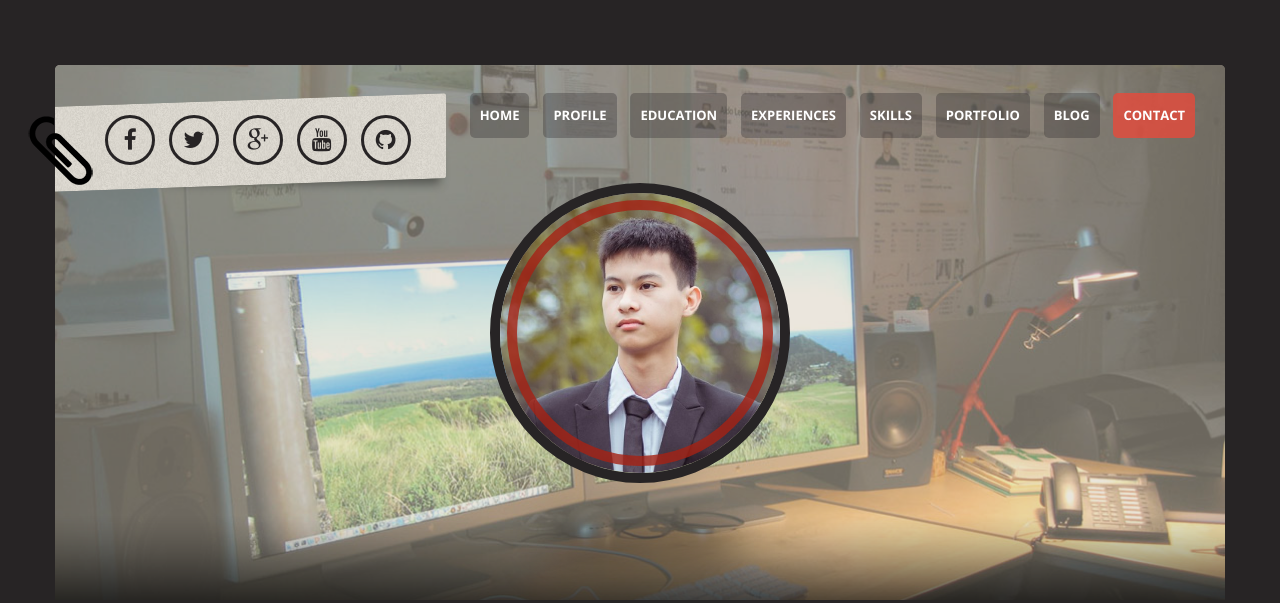
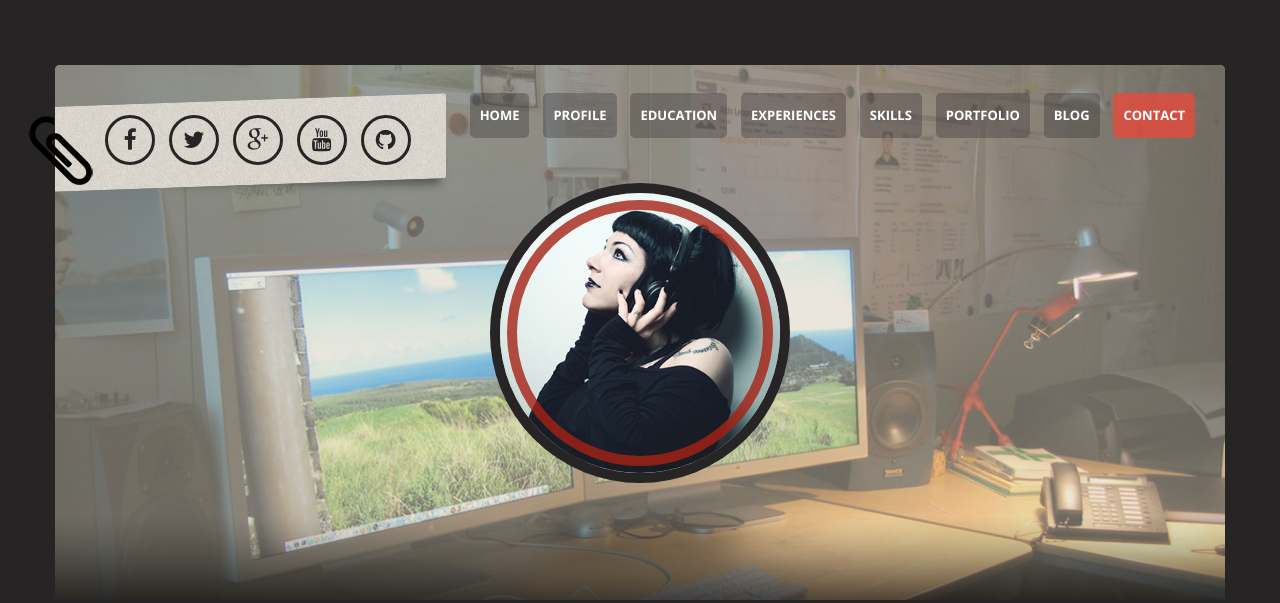
Before and after one commit to pikenta/pikenta.github.io, a plain HTML site: page index.html in a window 1280 px wide. Shown: the top 603 px of the page. Drawn offline with nearby package versions, Linux system fonts and the light colour scheme.

Commit message:
Update index.html

```diff
--- a/index.html
+++ b/index.html
@@ -36,7 +36,7 @@
 
           <div class="head-image bg-image" data-bg-image="images/head-image.jpg">
             <div class="avatar wow bounceInDown" >
-              <img alt="avatar" src="images/avatar1.jpg" />
+              <img alt="avatar" src="images/avatar.jpg" />
             </div>
           </div>
 
```
